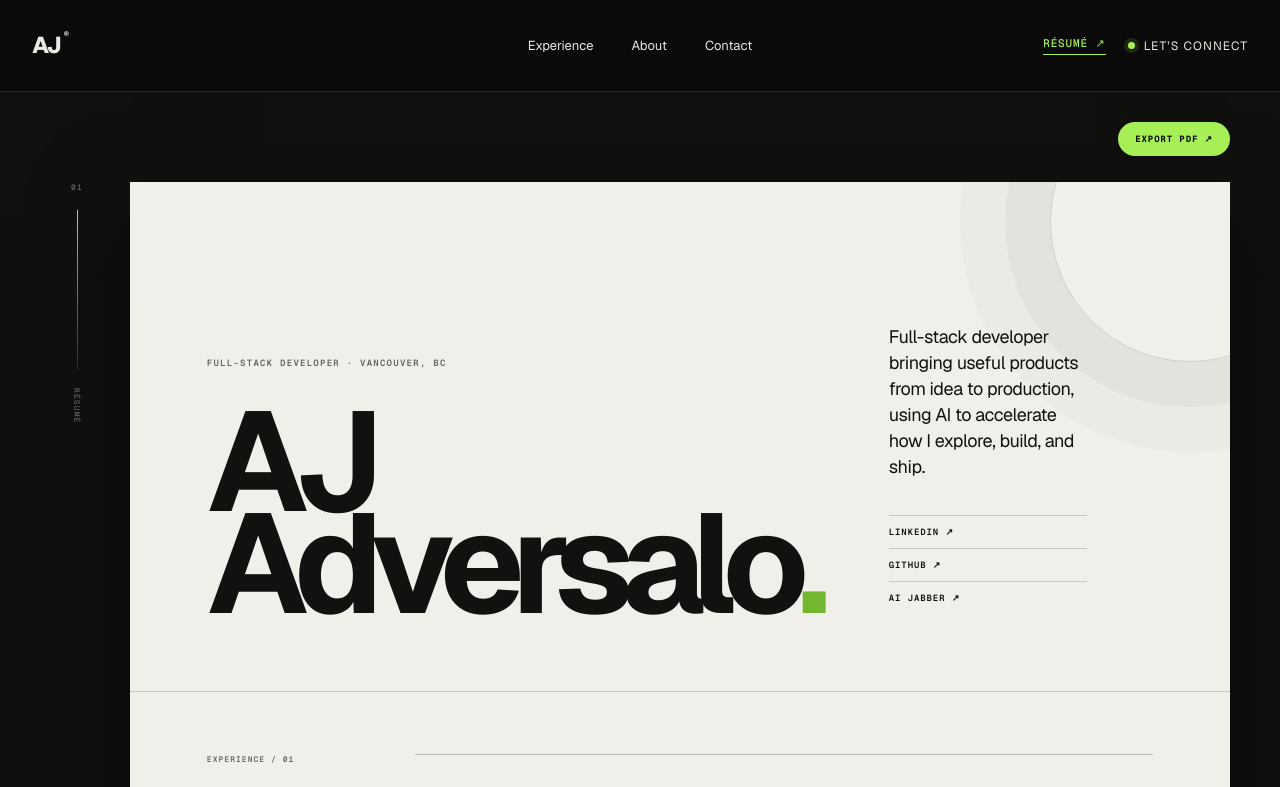
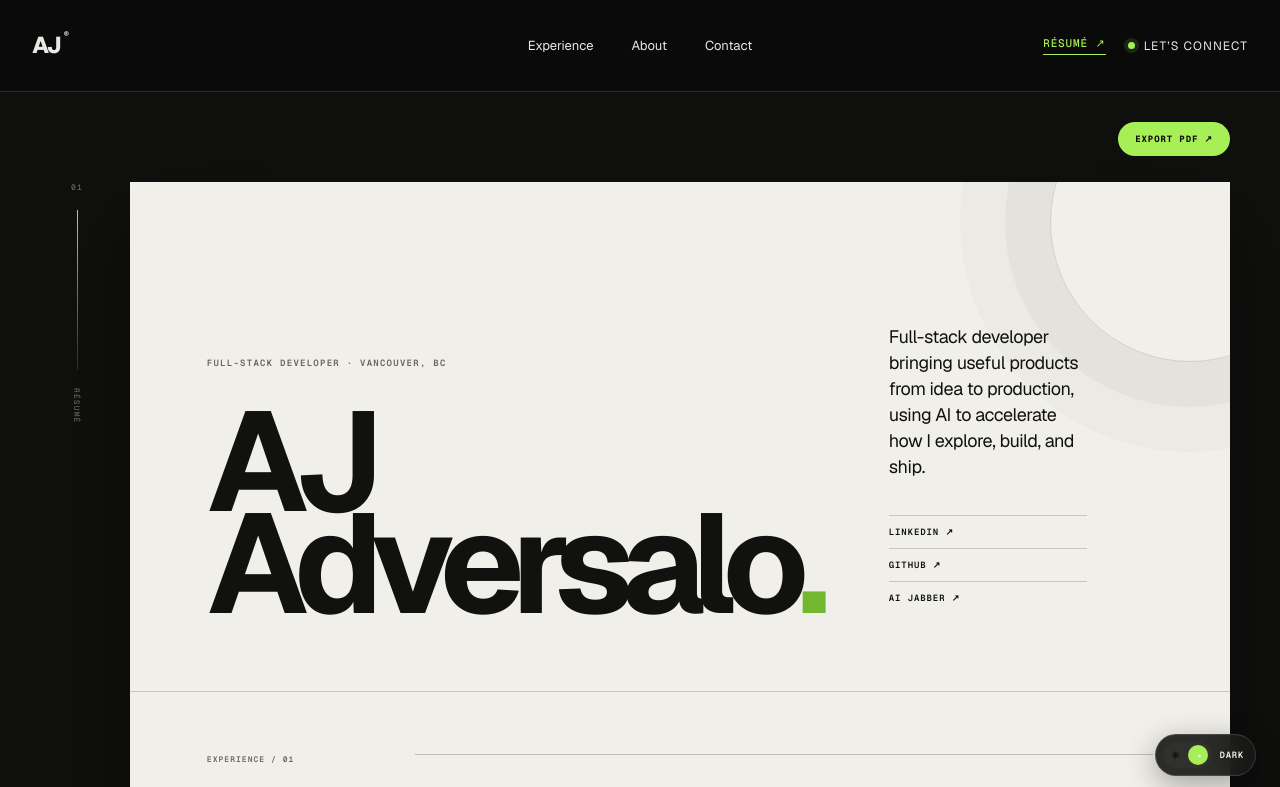
Before and after one commit to ajadversalo/ajshub, a Next.js app: page /resume in a window 1280 px wide. Shown: the top 787 px of the page. Built offline with nearby package versions, Linux system fonts and the light colour scheme.

Commit message:
Add persistent light and dark theme switch

```diff
--- a/app/globals.css
+++ b/app/globals.css
@@ -1,9 +1,27 @@
 @import "tailwindcss";
 
-:root { --ink: #0a0a0a; --paper: #f1f0eb; --muted: #a2a29d; --line: #292929; }
+:root { --ink: #0a0a0a; --paper: #f1f0eb; --muted: #a2a29d; --line: #292929; color-scheme: dark; }
+:root[data-theme="light"] { --ink: #f2f1eb; --paper: #11120f; --muted: #64655f; --line: #cfcec6; color-scheme: light; }
 * { box-sizing: border-box; }
 html { scroll-behavior: smooth; }
 body { margin: 0; background: var(--ink); color: var(--paper); font-family: var(--font-geist), Arial, sans-serif; }
+.theme-toggle { position: fixed; right: 24px; bottom: 24px; z-index: 50; display: flex; align-items: center; gap: 9px; padding: 7px 11px 7px 7px; border: 1px solid #ffffff24; border-radius: 100px; background: #181916e8; color: #f1f0eb; box-shadow: 0 8px 30px #0005; backdrop-filter: blur(14px); cursor: pointer; font: 600 9px var(--font-mono), monospace; text-transform: uppercase; letter-spacing: .08em; transition: background .25s, color .25s, border-color .25s, transform .2s; }
+.theme-toggle:hover { transform: translateY(-2px); }.theme-toggle:focus-visible { outline: 2px solid #a7ef56; outline-offset: 3px; }
+.theme-toggle-track { position: relative; width: 48px; height: 26px; border-radius: 100px; background: #30312d; display: flex; align-items: center; justify-content: space-around; font-size: 10px; }
+.theme-toggle-sun, .theme-toggle-moon { position: relative; z-index: 1; }.theme-toggle-sun { color: #11120f; }.theme-toggle-moon { color: #e8e8e2; font-size: 7px; }
+.theme-toggle-thumb { position: absolute; top: 3px; right: 3px; width: 20px; height: 20px; border-radius: 50%; background: #a7ef56; transition: transform .3s cubic-bezier(.2,.8,.2,1); }
+:root[data-theme="light"] .theme-toggle { background: #fffffff0; color: #171814; border-color: #11120f20; box-shadow: 0 8px 30px #34342d24; }
+:root[data-theme="light"] .theme-toggle-track { background: #deddd5; }:root[data-theme="light"] .theme-toggle-thumb { transform: translateX(-22px); }
+:root[data-theme="light"] .nav { background: #f2f1ebe8; }
+:root[data-theme="light"] .hero-bottom > p, :root[data-theme="light"] .project-copy p, :root[data-theme="light"] .company-intro, :root[data-theme="light"] .product-record > p, :root[data-theme="light"] .about-copy { color: #44453f; }
+:root[data-theme="light"] .round-link { border-color: #aaa9a1; }:root[data-theme="light"] .round-link:hover { background: #11120f; color: #f1f0eb; }
+:root[data-theme="light"] .rain i { background: linear-gradient(transparent, #4a4b45); }
+:root[data-theme="light"] .project-copy li, :root[data-theme="light"] .company-logo, :root[data-theme="light"] .company-stack li { border-color: #c3c2ba; color: #55564f; background: #11120f05; }
+:root[data-theme="light"] .company-stack li img.tech-icon-light { filter: none; }
+:root[data-theme="light"] .product-record { background: linear-gradient(135deg, color-mix(in srgb, var(--accent) 15%, #e9e8e1) 0%, #e9e8e1 44%); border-color: #cecdc5; }
+:root[data-theme="light"] .principles strong { color: var(--paper); }
+:root[data-theme="light"] .contact { background: #11120f; color: #f1f0eb; }:root[data-theme="light"] .contact h2 em { color: #f1f0eb; }:root[data-theme="light"] .contact .eyebrow, :root[data-theme="light"] .contact footer { color: #aaa9a2; }:root[data-theme="light"] .contact-links { border-color: #484943; }
+:root[data-theme="light"] .resume-page { background: #e5e4dd; }
 a { color: inherit; text-decoration: none; }
 section[id] { scroll-margin-top: 24px; }
 .shell { width: min(1400px, calc(100% - 64px)); margin: 0 auto; }
--- a/app/layout.tsx
+++ b/app/layout.tsx
@@ -1,6 +1,7 @@
 import type { Metadata } from "next";
 import { Geist, Geist_Mono } from "next/font/google";
 import "./globals.css";
+import ThemeToggle from "./theme-toggle";
 
 const geist = Geist({ variable: "--font-geist", subsets: ["latin"] });
 const mono = Geist_Mono({ variable: "--font-mono", subsets: ["latin"] });
@@ -29,8 +30,14 @@ export const metadata: Metadata = {
 
 export default function RootLayout({ children }: Readonly<{ children: React.ReactNode }>) {
   return (
-    <html lang="en">
-      <body className={`${geist.variable} ${mono.variable}`}>{children}</body>
+    <html lang="en" suppressHydrationWarning>
+      <head>
+        <script dangerouslySetInnerHTML={{ __html: `(function(){try{var t=localStorage.getItem('theme');if(t!=='light'&&t!=='dark')t=matchMedia('(prefers-color-scheme: light)').matches?'light':'dark';document.documentElement.dataset.theme=t;document.documentElement.style.colorScheme=t}catch(e){document.documentElement.dataset.theme='dark'}})()` }} />
+      </head>
+      <body className={`${geist.variable} ${mono.variable}`}>
+        {children}
+        <ThemeToggle />
+      </body>
     </html>
   );
 }
--- /dev/null
+++ b/app/theme-toggle.tsx
@@ -0,0 +1,38 @@
+"use client";
+
+import { useEffect, useState } from "react";
+
+type Theme = "light" | "dark";
+
+export default function ThemeToggle() {
+  const [theme, setTheme] = useState<Theme>("dark");
+
+  useEffect(() => {
+    setTheme(document.documentElement.dataset.theme === "light" ? "light" : "dark");
+  }, []);
+
+  const toggleTheme = () => {
+    const nextTheme: Theme = theme === "dark" ? "light" : "dark";
+    document.documentElement.dataset.theme = nextTheme;
+    document.documentElement.style.colorScheme = nextTheme;
+    localStorage.setItem("theme", nextTheme);
+    setTheme(nextTheme);
+  };
+
+  return (
+    <button
+      className="theme-toggle"
+      type="button"
+      onClick={toggleTheme}
+      aria-label={`Switch to ${theme === "dark" ? "light" : "dark"} mode`}
+      title={`Switch to ${theme === "dark" ? "light" : "dark"} mode`}
+    >
+      <span className="theme-toggle-track" aria-hidden="true">
+        <span className="theme-toggle-sun">☀</span>
+        <span className="theme-toggle-moon">●</span>
+        <span className="theme-toggle-thumb" />
+      </span>
+      <span className="theme-toggle-label">{theme === "dark" ? "Dark" : "Light"}</span>
+    </button>
+  );
+}
```
